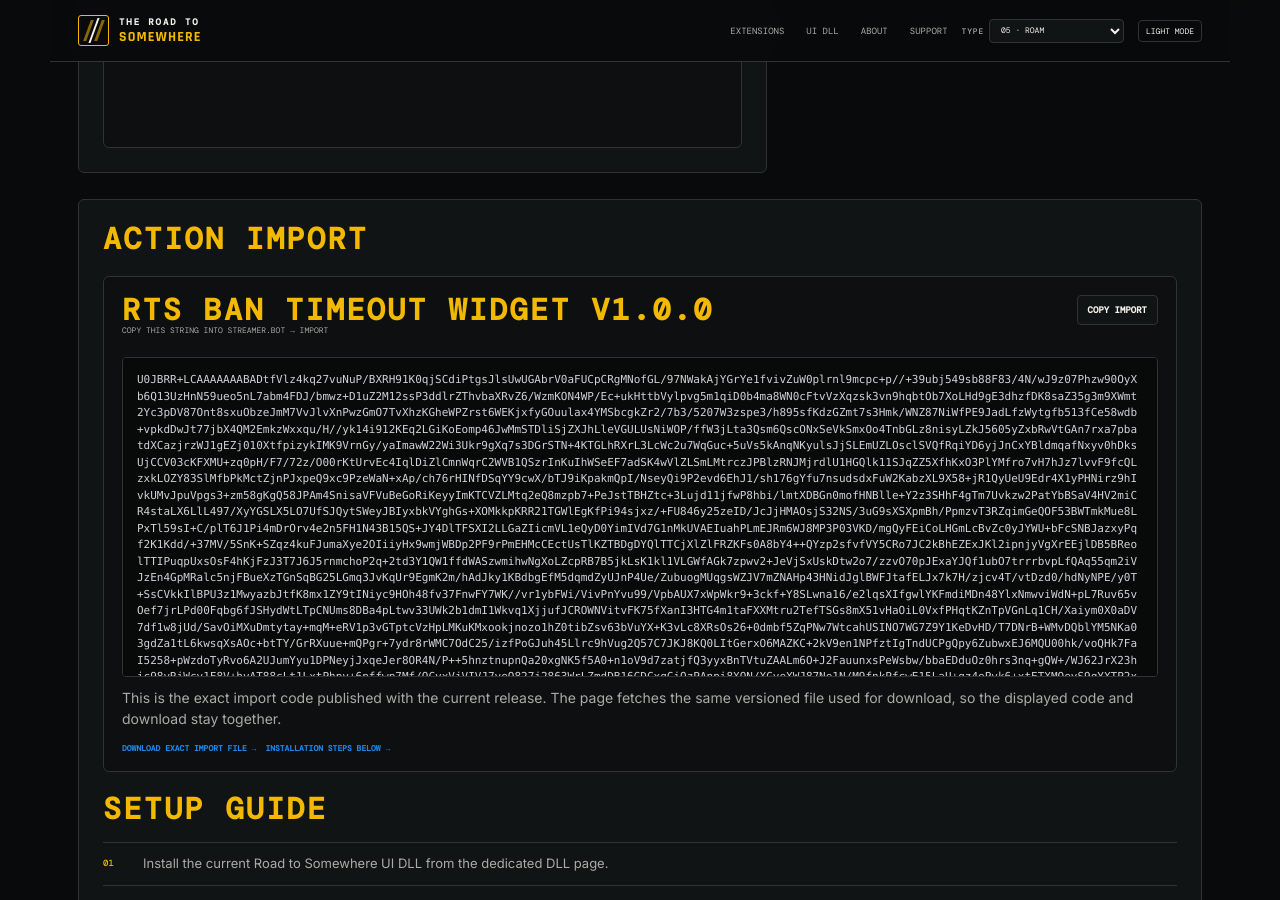
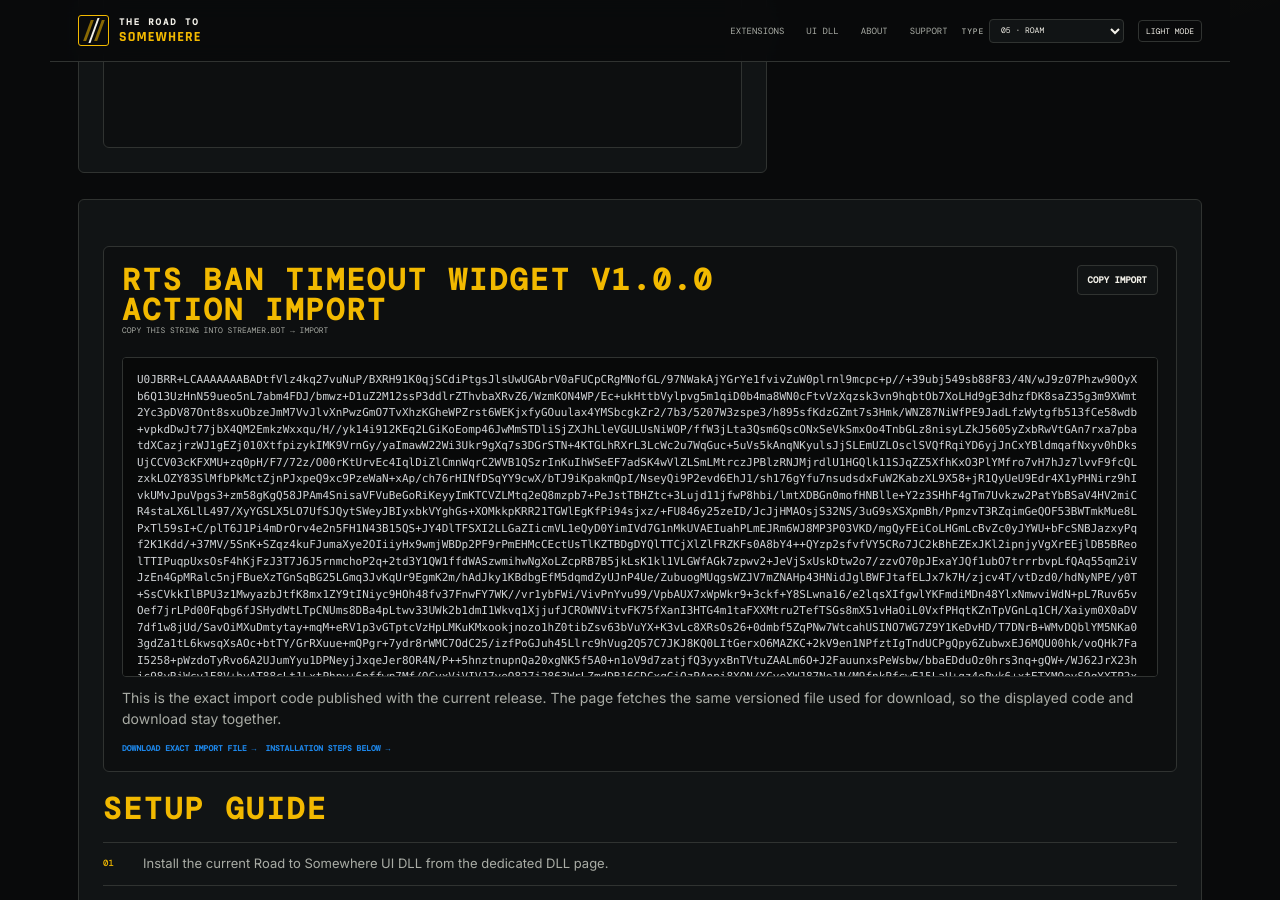
Before and after one commit to DizzyBHigh/road-to-somewhere, a Jekyll site: the page built from extensions/rts-ban-timeout-widget/index.html, in a window 1280 px wide and 900 px high, scrolled down 1081 px. Built offline with Jekyll 4.4.1, drawn with Linux system fonts in a browser that asks for light colours.

Commit message:
Swap action import title order

```diff
--- a/extensions/rts-ban-timeout-widget/index.html
+++ b/extensions/rts-ban-timeout-widget/index.html
@@ -66,11 +66,11 @@
 
   <section class="setup-section" id="install">
     <article class="extension-card">
-      <div class="section-kicker">ACTION IMPORT</div>
       <div class="import-box">
         <div class="import-header">
           <div>
             <div class="section-kicker">RTS BAN TIMEOUT WIDGET V{{ site.data.rts_ban_timeout_import.version }}</div>
+            <div class="section-kicker import-title-kicker">ACTION IMPORT</div>
             <div class="import-meta">Copy this string into Streamer.bot → Import</div>
           </div>
           <button class="copy-button" id="copyImport" type="button">Copy Import</button>
```
